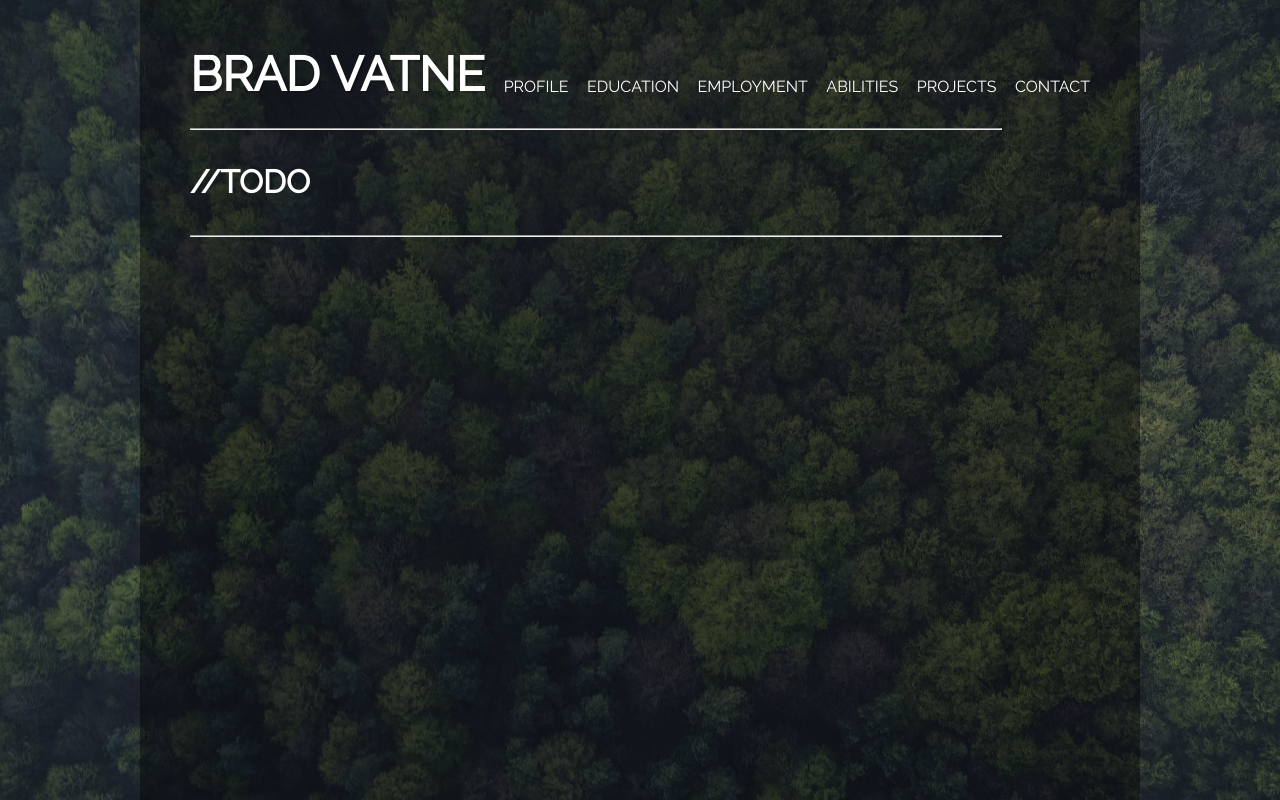
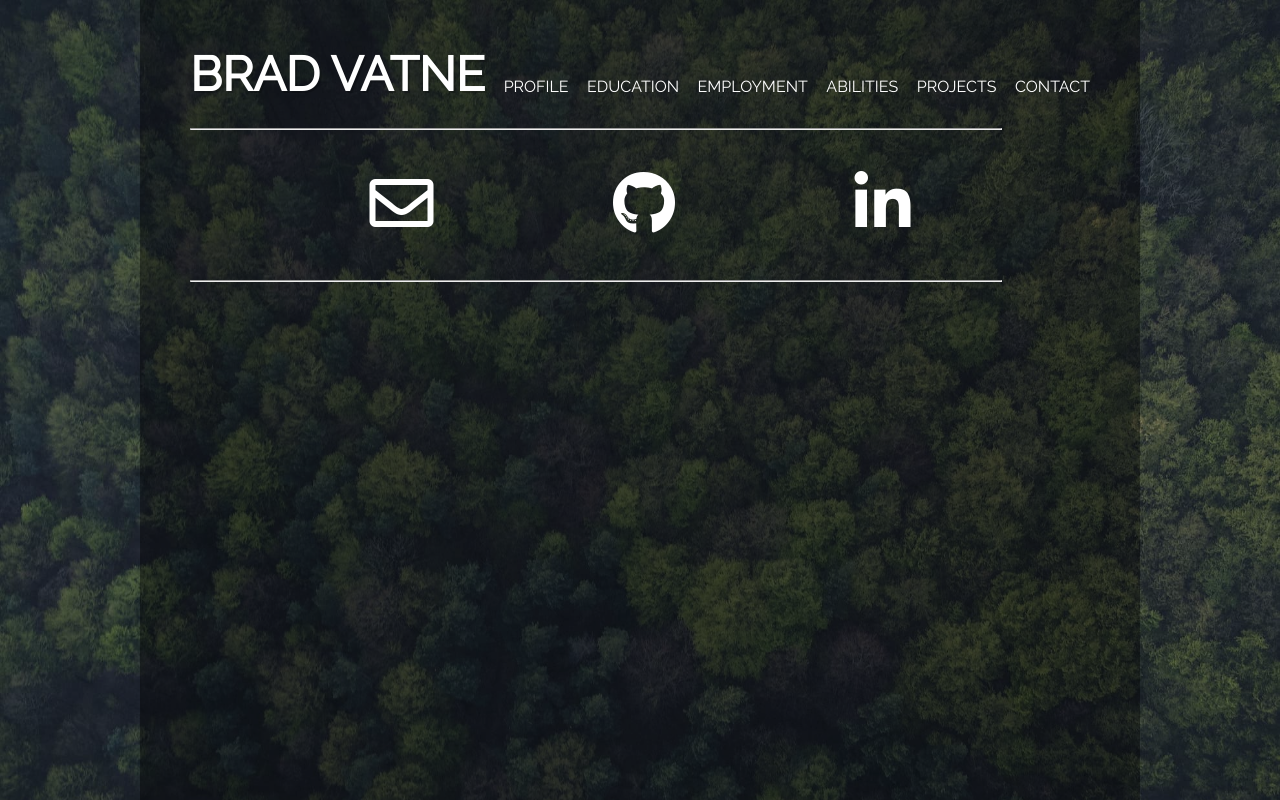
Before and after one commit to bradvatne/interactive-resume, a React (Create React App) app: page /contact in a window 1280 px wide. Built offline with nearby package versions, Linux system fonts and the light colour scheme.

Commit message:
small fixes

```diff
--- a/src/App.css
+++ b/src/App.css
@@ -22,6 +22,12 @@ button {
 }
 a {
   text-decoration: none;
+  color: white;
+}
+
+
+i:hover {
+  opacity: .5;
 }
 
 h1 {
@@ -45,7 +51,7 @@ hr {
   margin-left: 0px;
   margin-right: 0px;
   animation-name: lineOut;
-  animation-duration: 2s;
+  animation-duration: 1s;
   animation-fill-mode: forwards;
 }
 
@@ -213,6 +219,14 @@ p {
   display: none;
 }
 
+.contact-boxes {
+  display: flex;
+  font-size: 4rem;
+  color: white;
+  flex-direction: row;
+  justify-content: space-evenly;
+}
+
 @keyframes fadeIn {
   from {
     opacity: 0;
--- a/src/App.js
+++ b/src/App.js
@@ -56,6 +56,7 @@ class App extends Component {
 
                 <Switch>
                   <Route exact path="/" component={Name} />
+                  <Route exact path="/interactive-resume" component={Name} />
                   <Route path="/menu" component={SmallNav} />
                   <Route path="/profile" component={Profile} />
                   <Route path="/education" component={Education} />
--- a/src/Components/Contact.js
+++ b/src/Components/Contact.js
@@ -5,7 +5,17 @@ export class Contact extends Component {
     return (
       <div className="fadeIn">
         <hr />
-        <h2>//TODO</h2>
+        <div className="contact-boxes">
+          <a href="mailto:bradvatne@gmail.com">
+            <i class="far fa-envelope" />
+          </a>
+          <a href="https://www.github.com/notbrad">
+            <i class="fab fa-github" />
+          </a>
+          <a href="https://www.linkedin.com/in/brad-vatne-525533179/">
+            <i class="fab fa-linkedin-in" />
+          </a>
+        </div>
         <hr />
       </div>
     );
--- a/src/Components/Header.js
+++ b/src/Components/Header.js
@@ -1,6 +1,7 @@
 import React, { Component } from "react";
 
 export class Header extends Component {
+
   constructor(props) {
     super(props);
     this.state = {
--- a/src/Components/Nav.js
+++ b/src/Components/Nav.js
@@ -11,6 +11,8 @@ export class Nav extends Component {
     };
   }
 
+
+  //Drop down menu handler
   doHandle() {
     this.props.navHandler(this.state.dropdown);
     this.setState({
@@ -20,6 +22,7 @@ export class Nav extends Component {
 
   render() {
     var pageHandler = this.props.pageHandler;
+
 
 
     return (
--- a/src/Media.css
+++ b/src/Media.css
@@ -11,7 +11,7 @@
     align-content: center;
     flex-direction: column;
     text-align: left;
-    overflow: scroll;
+    overflow-x: hidden;
     margin: auto;
     background-color: rgba(0, 0, 0, 0.4);
     padding: 0;
@@ -62,7 +62,7 @@
   }
 
   .fadeIn {
-    margin-top: 30px;
+    margin-top: 0px;
     padding: 20px;
     padding-top: 0px;
     padding-bottom: 0px;
```
Also changed, not shown: 1 other file (tests, documents, lock files or other folders).
